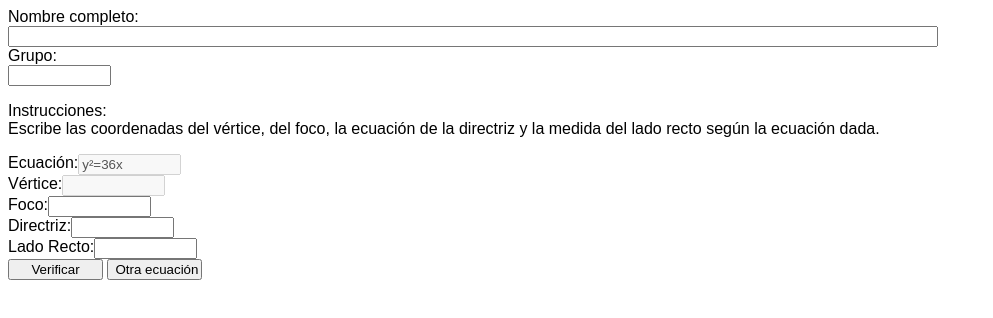
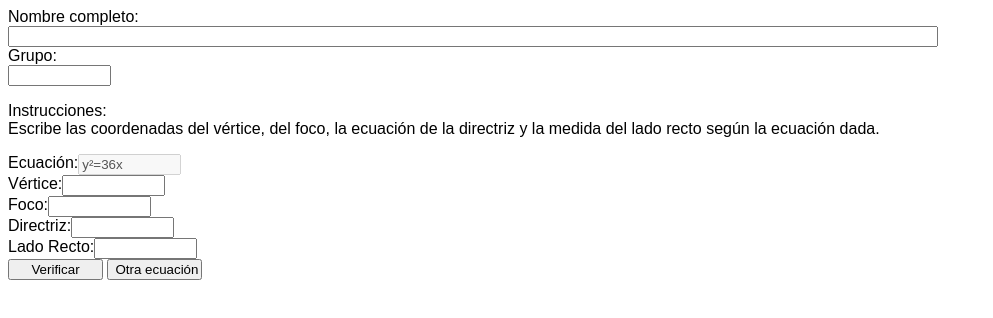
Before and after one commit to carmenlgv/parabola, a plain HTML site: page index.html in a window 1280 px wide. Shown: the whole page, without its empty margins (0-993 px from the left). Drawn offline with Linux system fonts and the light colour scheme.

Commit message:
Deshabilitar input vértice

```diff
--- a/index.html
+++ b/index.html
@@ -25,7 +25,7 @@
         <label for="">Ecuación:
         <input type="text" name="" id="ecuacion" disabled></label>
         <label for="">Vértice:
-        <input type="text" name="" id="vertice" disabled ></label>
+        <input type="text" name="" id="vertice"></label>
         <label for="">Foco:
         <input type="text" name="" id="foco" required></label>
         <label for="">Directriz:
```
